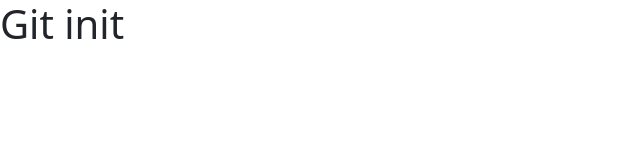
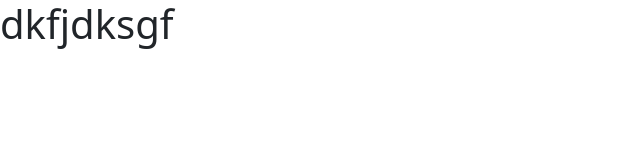
Before and after one commit to MrTESSARD/LANDKIT-afpa, a plain HTML site: page index.html in a window 1280 px wide. Shown: the whole page, without its empty margins (0-640 px from the left). Drawn offline with nearby package versions, Linux system fonts and the light colour scheme.

Commit message:
masterv2

```diff
--- a/index.html
+++ b/index.html
@@ -11,7 +11,7 @@
 </head>
 <body>
     <div class="row">
-        <h1>Git init</h1>
+        <h1>dkfjdksgf</h1>
         <header>
 
         </header>
```
Also changed, not shown: 1 other file.
